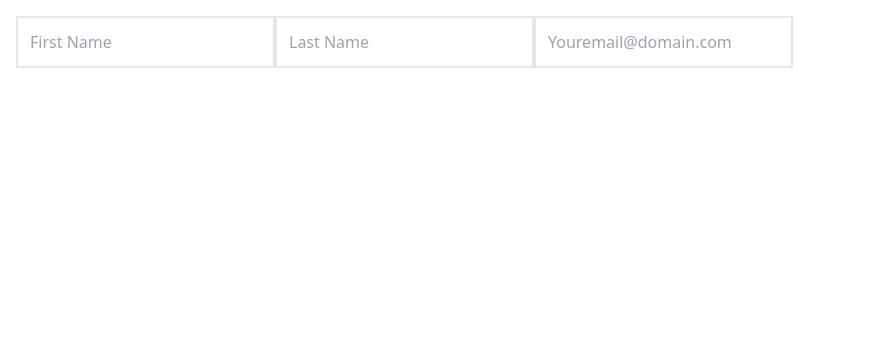
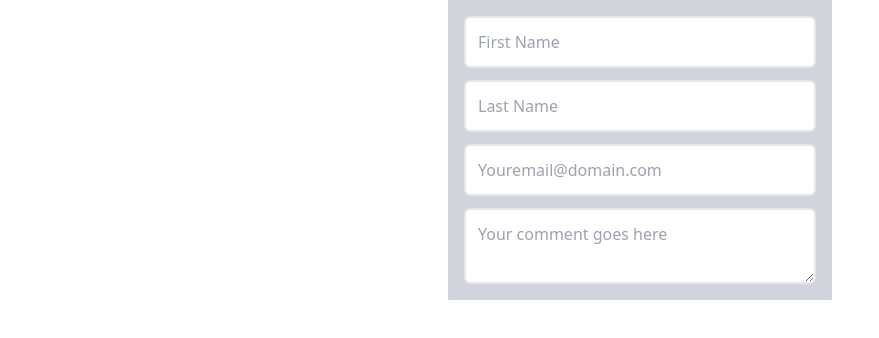
Before and after one commit to jeanwang2dev/scrimba-course-challenges, a React app: page / in a window 1280 px wide. Shown: the top 338 px of the page, without its empty margins (0-879 px from the left). Built offline with nearby package versions, Linux system fonts and the light colour scheme.

Commit message:
add textarea

```diff
--- a/src/App.js
+++ b/src/App.js
@@ -5,7 +5,8 @@ export default function Form() {
     const [formData, setFormData] = React.useState({
         firstName: "",
         lastName: "",
-        email: ""
+        email: "",
+        comments: ""
     })
 
     console.log(formData)
@@ -31,18 +32,18 @@ export default function Form() {
     }
 
     return (
-        <form className="p-4">
+        <form className="p-4 max-w-sm mx-auto bg-gray-300">
+            <div className="flex flex-col space-y-3">
                 <input
-                className="border-2 p-3 "
+                    className="form-input"
                     type="text"
                     name="firstName"
                     placeholder="First Name"
                     onChange={handleChange}
                     value={formData.firstName}
                 />
-
                 <input
-                className="border-2 p-3 "
+                    className="form-input"
                     type="text"
                     name="lastName"
                     placeholder="Last Name"
@@ -50,13 +51,22 @@ export default function Form() {
                     value={formData.lastName}
                 />
                 <input
-                className="border-2 p-3 "
+                    className="form-input"
                     type="email"
                     name="email"
                     placeholder="Youremail@domain.com"
                     onChange={handleChange}
                     value={formData.email}
                 />
+                <textarea
+                    className="form-input"
+                    name="comments"
+                    placeholder="Your comment goes here"
+                    onChange={handleChange}
+                    value={formData.comments}
+                />
+            </div>
+
         </form>
     )
 }
--- a/src/style.css
+++ b/src/style.css
@@ -5,3 +5,9 @@
 /* body {
     background-color: orange;
 } */
+
+@layer components{
+    .form-input {
+        @apply border-2 p-3 rounded-md;
+    }
+}
```
Lines whose indentation alone changed are shown as unchanged.
